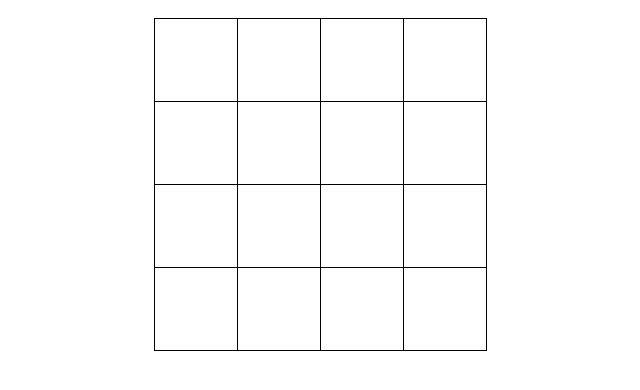
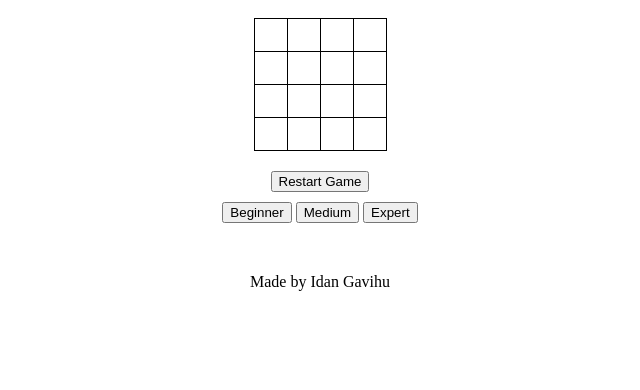
Before and after one commit to IdanGavihu/proj-minesweeper, a plain HTML site: page index.html in a window 1280 px wide. Shown: the part 60-450 px from the top of the page, without its empty margins (320-960 px from the left). Drawn offline with Linux system fonts and the light colour scheme.

Commit message:
Delivery4- Final submission

```diff
--- a/css/style.css
+++ b/css/style.css
@@ -1,11 +1,15 @@
+body{
+    text-align: center;
+}
+
 table {
     border-collapse: collapse;
     margin: 20px auto;
 }
 
 td {
-    width: 80px;
-    height: 80px;
+    width: 30px;
+    height: 30px;
     border: 1px solid #000;
     text-align: center;
     vertical-align: middle;
@@ -24,3 +28,10 @@ h1{
 td.shown {
     background-color: lightgray;
 }
+.restart-button{
+    margin-bottom: 10px;
+
+}
+footer{
+    margin-top: 50px;
+}
--- a/index.html
+++ b/index.html
@@ -1,19 +1,32 @@
 <!DOCTYPE html>
 <html lang="en">
+
 <head>
     <meta charset="UTF-8">
     <meta name="viewport" content="width=device-width, initial-scale=1.0">
     <meta http-equiv="X-UA-Compatible" content="ie=edge">
     <link rel="stylesheet" href="css/style.css">
+
     <title>Minesweeper</title>
 </head>
+
 <body onload="onInit()">
     <h1 class="header">Minesweeper</h1>
     <table>
         <tbody class="board">
         </tbody>
     </table>
+    <div class="restart-button">
+        <button onclick="restartGame('restart')">Restart Game</button>
+    </div>
+    <div class="level-buttons">
+        <button onclick="setLevel('beginner')">Beginner</button>
+        <button onclick="setLevel('medium')">Medium</button>
+        <button onclick="setLevel('expert')">Expert</button>
+    </div>
+    <footer>Made by Idan Gavihu</footer>
     <script src="js/util.js"></script>
     <script src="js/main.js"></script>
 </body>
+
 </html>
--- a/js/main.js
+++ b/js/main.js
@@ -174,9 +174,14 @@ function checkWin() {
 function gameOver(isWin) {
     gGame.isOn = false
     if (isWin) {
-        alert('ניצחת!')
+        alert('אליפות!')
     } else {
         revealAllMines()
         alert('איי את הפלי')
+        loseSound.play()
     }
 }
+
+function restartGame() {
+    onInit()
+}
--- a/js/util.js
+++ b/js/util.js
@@ -81,3 +81,17 @@ function setMinesNegsCount(board) {
     }
     return board
 }
+
+function setLevel(level) {
+    if (level === 'beginner') {
+        gLevel.SIZE = 4
+        gLevel.MINES = 2
+    } else if (level === 'medium') {
+        gLevel.SIZE = 8
+        gLevel.MINES = 14
+    } else if (level === 'expert') {
+        gLevel.SIZE = 12
+        gLevel.MINES = 32
+    }
+    onInit()
+}
```
